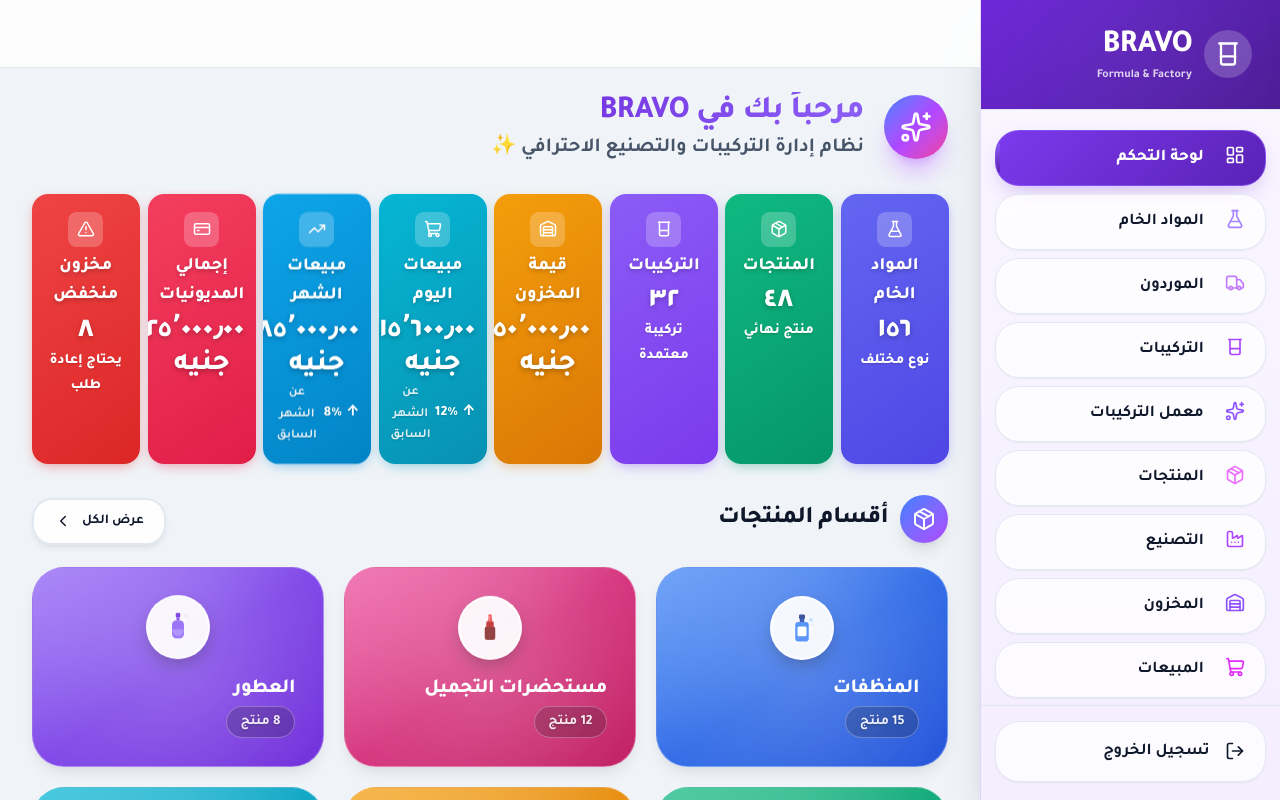
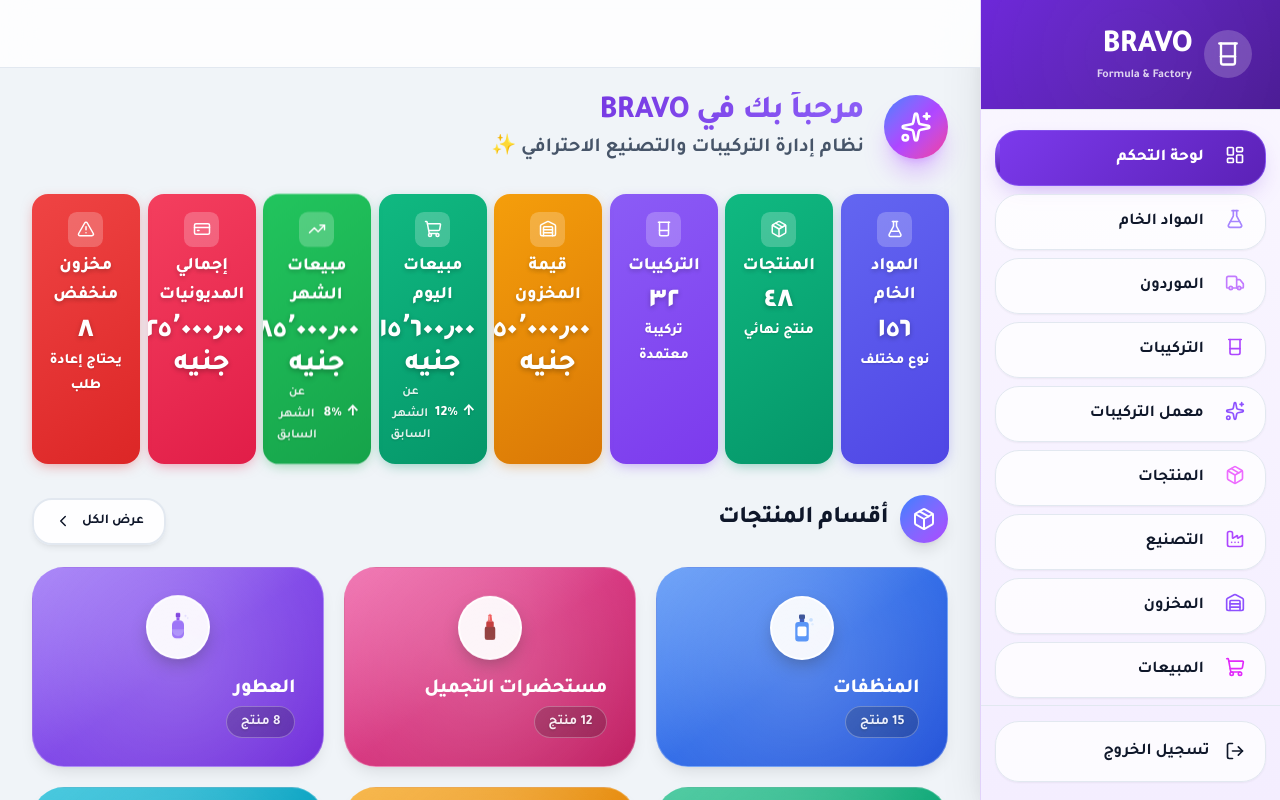
Before and after one commit to fantazia1110-design/BRAVO-new-sestym-, a Next.js app: page / in a window 1280 px wide. Shown: the top 800 px of the page. Built offline with nearby package versions, Linux system fonts and the light colour scheme.

Commit message:
مبيعات أخضر + نسبة النمو بلون أخضر واضح في شارة مميزة
Co-authored-by: arena-agent <297053741+arena-agent@users.noreply.github.com>

```diff
--- a/src/app/page.tsx
+++ b/src/app/page.tsx
@@ -159,8 +159,8 @@ export default function DashboardPage() {
           icon={<ShoppingCart size={18} />}
           trend={{ value: 12, isPositive: true }}
           delay={5}
-          color="#0891b2"
-          colorLight="#06b6d4"
+          color="#059669"
+          colorLight="#10b981"
         />
         <StatCard
           title="مبيعات الشهر"
@@ -168,8 +168,8 @@ export default function DashboardPage() {
           icon={<TrendingUp size={18} />}
           trend={{ value: 8, isPositive: true }}
           delay={6}
-          color="#0284c7"
-          colorLight="#0ea5e9"
+          color="#16a34a"
+          colorLight="#22c55e"
         />
         <StatCard
           title="إجمالي المديونيات"
```
